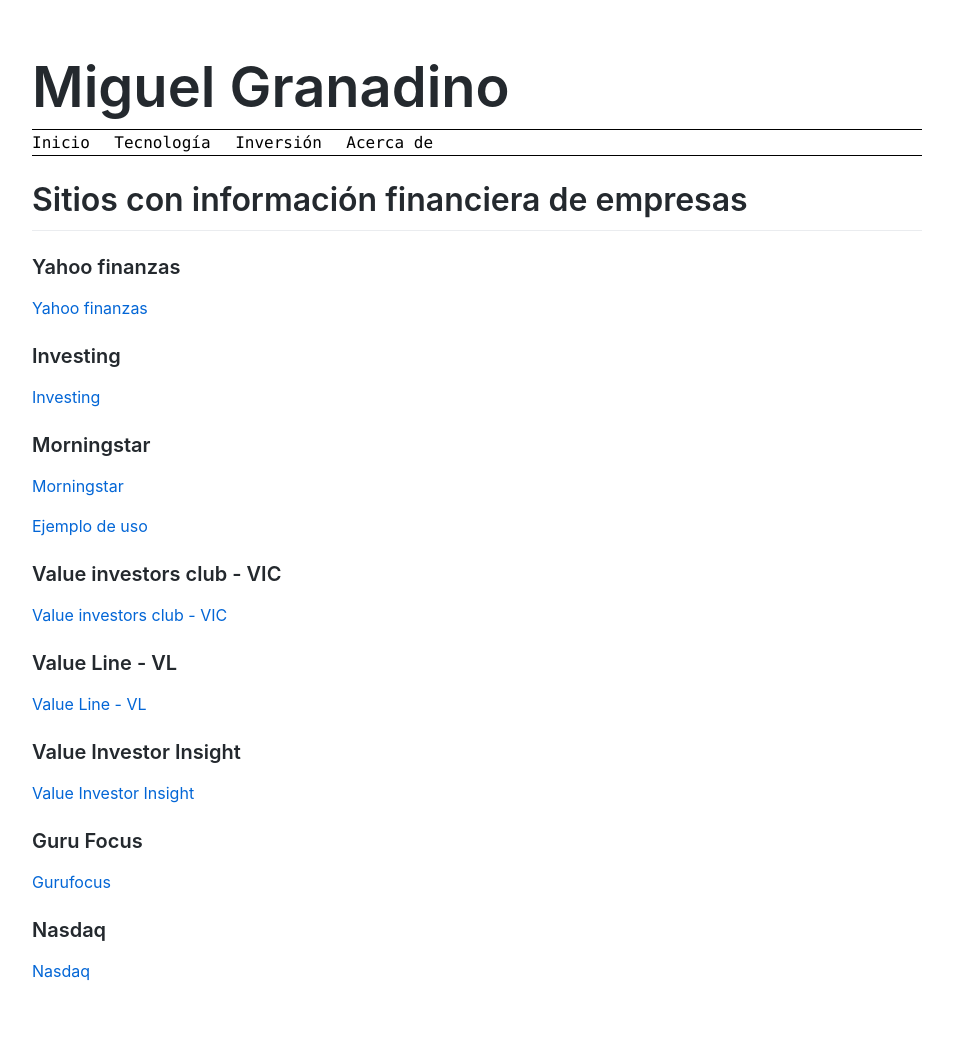
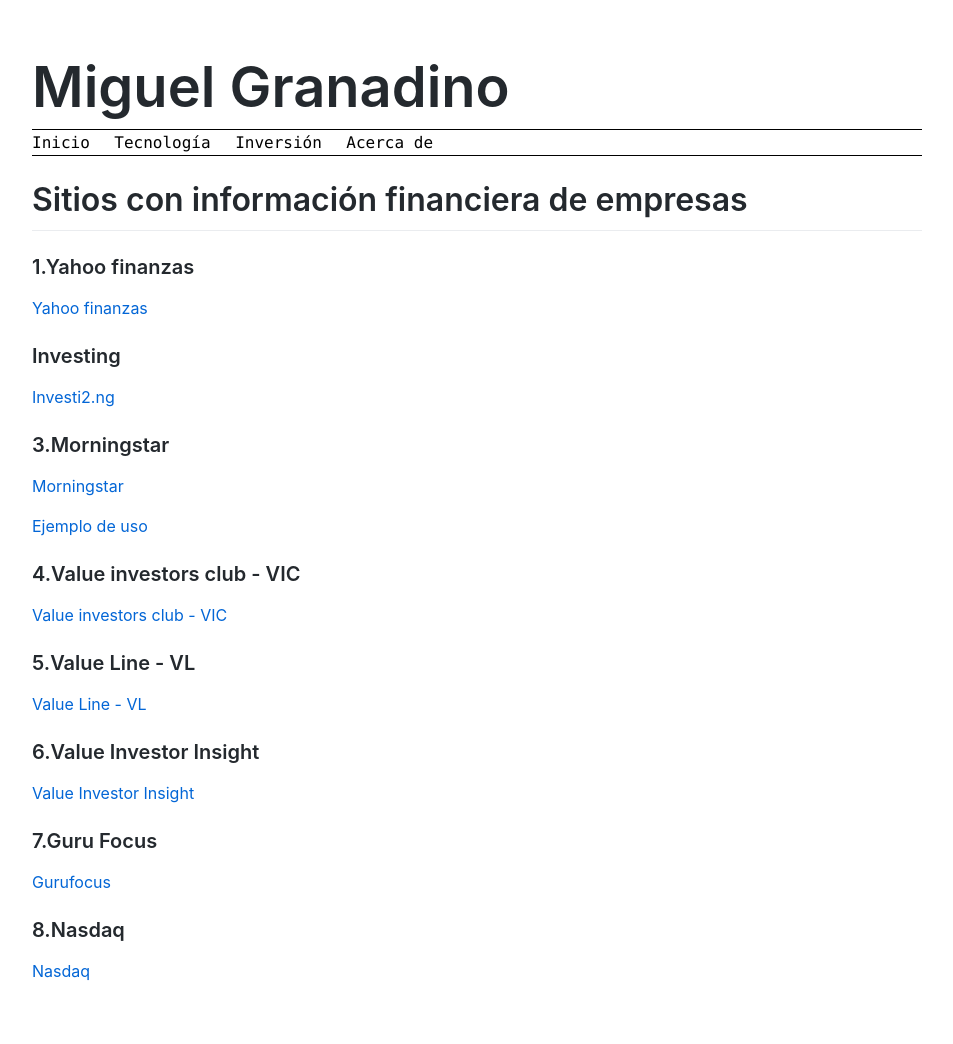
Before and after one commit to Akira3030/formacion, a Jekyll site: the page built from articulos/inversiones/sitios-con-informacion-financiera.md, in a window 1280 px wide. Shown: the whole page, without its empty margins (163-1116 px from the left). Built offline with Jekyll 4.4.1, drawn with Linux system fonts in a browser that asks for light colours; our own code applies the rules of GitHub Pages for plain Markdown files.

Commit message:
Update sitios-con-informacion-financiera.md

```diff
--- a/articulos/inversiones/sitios-con-informacion-financiera.md
+++ b/articulos/inversiones/sitios-con-informacion-financiera.md
@@ -1,28 +1,28 @@
 # Sitios con información financiera de empresas
 
 
-### Yahoo finanzas
+### 1.Yahoo finanzas
 [Yahoo finanzas](https://es.finance.yahoo.com/)
 
 ### Investing
-[Investing](https://www.investing.com/)
+[Investi2.ng](https://www.investing.com/)
 
-### Morningstar
+### 3.Morningstar
 [Morningstar](https://www.morningstar.es)
 
 [Ejemplo de uso](https://www.youtube.com/watch?v=cZvosqnOjw0)
 
-### Value investors club - VIC
+### 4.Value investors club - VIC
 [Value investors club - VIC](https://www.valueinvestorsclub.com/ideas)
 
-### Value Line - VL
+### 5.Value Line - VL
 [Value Line - VL](https://www.valueline.com/)
 
-### Value Investor Insight
+### 6.Value Investor Insight
 [Value Investor Insight](https://valueinvestorinsight.com/)
 
-### Guru Focus
+### 7.Guru Focus
 [Gurufocus](https://www.gurufocus.com)
 
-### Nasdaq
+### 8.Nasdaq
 [Nasdaq](https://www.nasdaq.com/)
```
